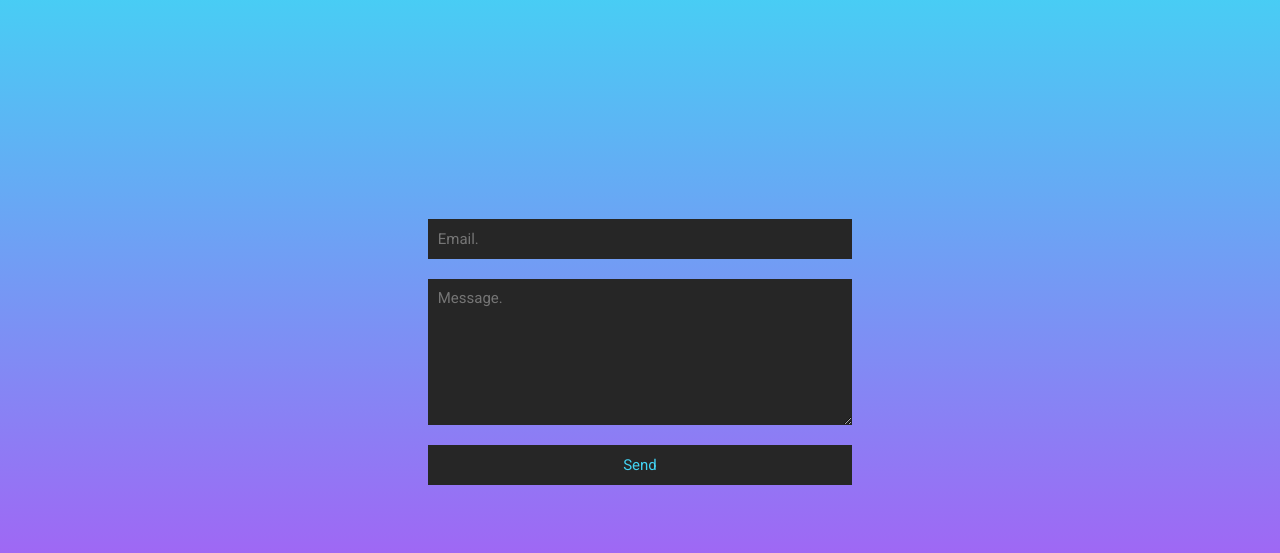
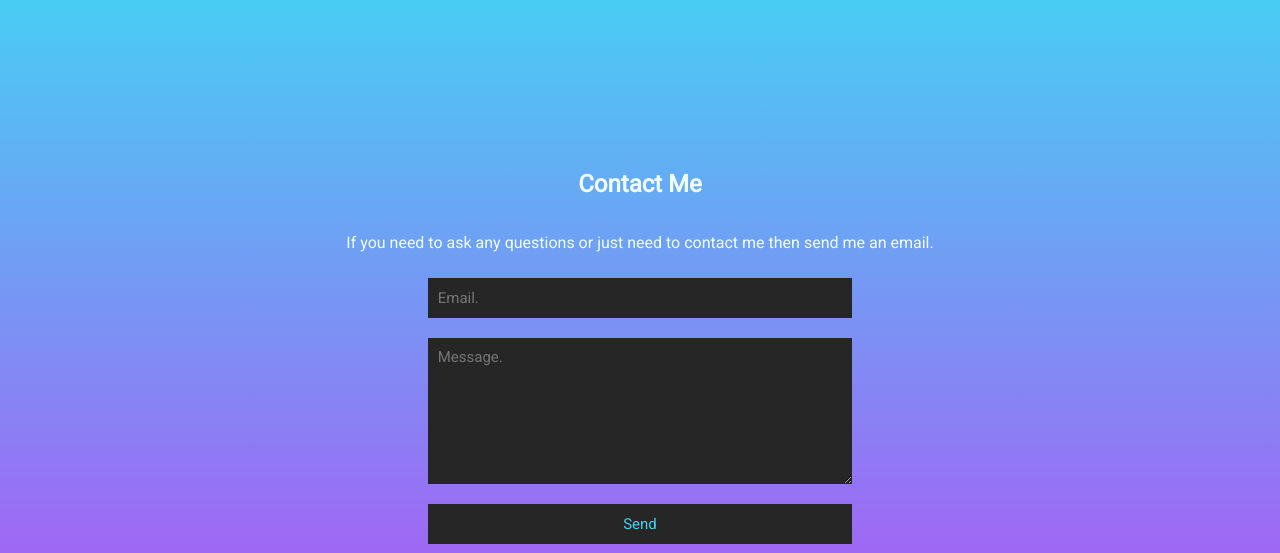
Before and after one commit to jordanjenner/django-portfolio, a Django app: template templates/contact.html in a window 1280 px wide. Shown: the part 40-593 px from the top of the page. Run offline with Django 3.2, Linux system fonts and the light colour scheme; the template is opened without the code that fills it: most values are stand-ins (such as "Sample title", 1, 10 or a date in 2020).

Commit message:
Added title and description.

```diff
--- a/templates/contact.html
+++ b/templates/contact.html
@@ -6,9 +6,12 @@
 
 {% block content %}
 <div class="form-flex">
+  <h2>Contact Me</h2>
+  <p>If you need to ask any questions or just need to contact me then send me an email.</p>
   <div class="form-container">
     <form action="/contact/" method="POST">
-      <input type="text" name="email" id="email" placeholder="Email." required>
+      {% csrf_token %}
+      <input type="email" name="email" id="email" placeholder="Email." required>
       <textarea type="text" rows=7 name="message" id="message" placeholder="Message." required></textarea>
       <input class="submit" type="submit" value="Send">
     </form>
```
